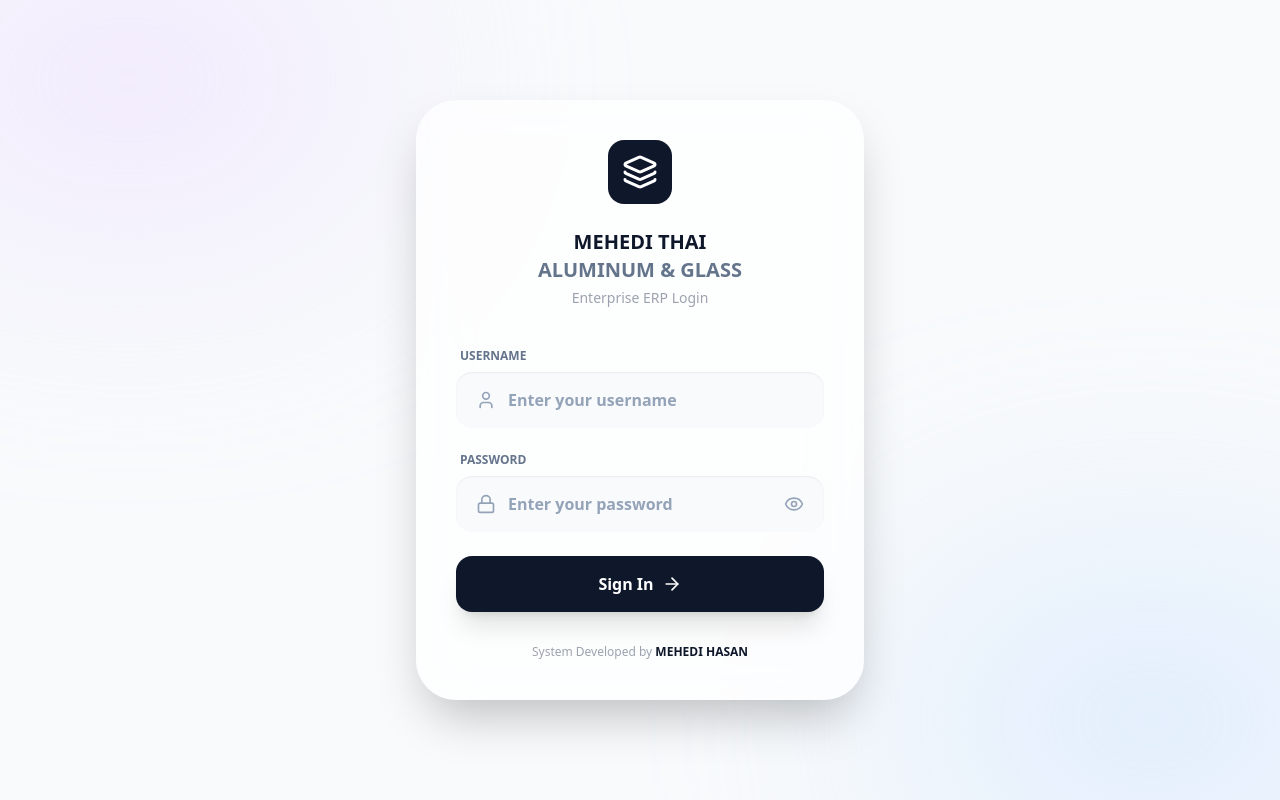
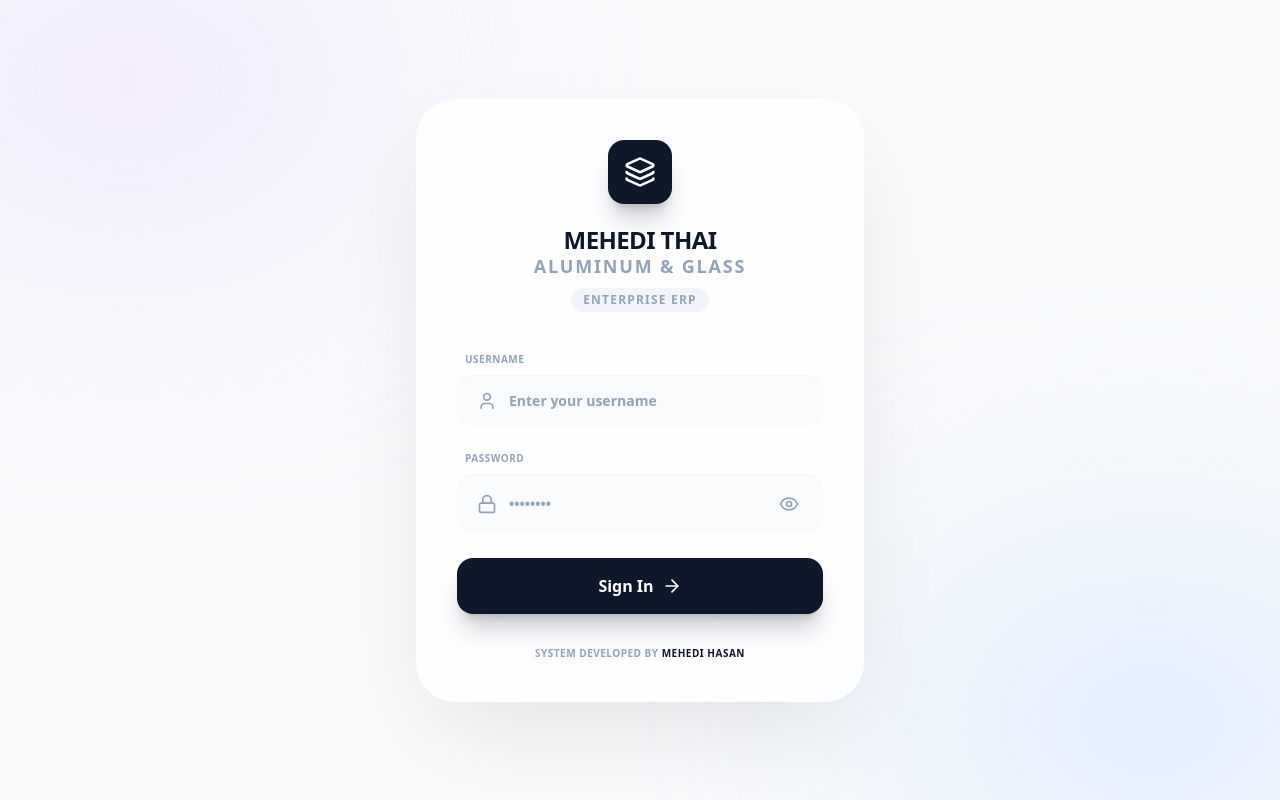
Before and after one commit to Mehedimnm/Mehedi-Thai-Aluminium-Glass, a React (Vite) app: page /login in a window 1280 px wide. Built offline with nearby package versions, Linux system fonts and the light colour scheme.

Commit message:
Dashboard Update

```diff
--- a/src/Login.jsx
+++ b/src/Login.jsx
@@ -18,14 +18,18 @@ const Login = ({ onLogin }) => {
   const [password, setPassword] = useState('');
   const [isLoading, setIsLoading] = useState(false);
   const [toast, setToast] = useState(null);
+
+  // ✅ নতুন স্টেট: পাসওয়ার্ড দেখানো/লুকানো এবং ফোকাস ইফেক্টের জন্য
   const [showPassword, setShowPassword] = useState(false);
   const [focusedField, setFocusedField] = useState(null);
+
   const [errors, setErrors] = useState({ username: false, password: false });
 
   const handleLogin = async (e) => {
     e.preventDefault();
     setToast(null);
 
+    // ভ্যালিডেশন
     const newErrors = {
       username: !username.trim(),
       password: !password.trim()
@@ -40,9 +44,10 @@ const Login = ({ onLogin }) => {
 
     setIsLoading(true);
     try {
-      const res = await axios.post('/login', { username, password });
+      const res = await axios.post('/login', { username, password }); // ✅ Render এর জন্য লিংক ফিক্স করা
+
       if (res.data === 'Success') {
-        setToast({ type: 'success', text: 'Login Successful! Please wait…' });
+        setToast({ type: 'success', text: 'Login Successful! Please wait...' });
         setTimeout(() => onLogin(), 1500);
       } else {
         setToast({ type: 'error', text: 'Incorrect Username or Password!' });
@@ -55,85 +60,81 @@ const Login = ({ onLogin }) => {
     setIsLoading(false);
   };
 
-  // 🔥 BORDERLESS ENTERPRISE INPUT STYLE
-  const inputBaseClass = (error, focused) => `
-    relative flex items-center rounded-2xl px-5 py-4 transition-all duration-300
-    bg-slate-50/90
-    ${
-      error
-        ? 'shadow-[inset_0_0_0_2px_rgba(248,113,113,0.35)]'
-        : focused
-          ? 'shadow-[inset_0_0_0_2px_rgba(15,23,42,0.25)]'
-          : 'shadow-[inset_0_1px_2px_rgba(0,0,0,0.06)]'
-    }
-  `;
+  // 🔥 সুপার মডার্ন ইনপুট স্টাইল জেনারেটর (বর্ডারের বদলে শ্যাডো)
+  const getInputClass = (fieldName) => {
+    const isError = errors[fieldName];
+    const isFocused = focusedField === fieldName;
+
+    return `
+      relative flex items-center w-full rounded-2xl px-5 py-4 transition-all duration-300
+      ${isError
+        ? 'bg-red-50/50 shadow-[inset_0_0_0_2px_rgba(248,113,113,0.3)]'
+        : isFocused
+          ? 'bg-white shadow-[inset_0_0_0_2px_rgba(15,23,42,0.15)] scale-[1.02]'
+          : 'bg-slate-50/80 hover:bg-slate-100 shadow-[inset_0_1px_2px_rgba(0,0,0,0.03)]'
+      }
+    `;
+  };
 
   return (
     <div className="min-h-screen flex items-center justify-center bg-[#f8fafc] relative overflow-hidden font-sans">
 
-      {/* Toast */}
+      {/* --- টোস্ট নোটিফিকেশন --- */}
       <AnimatePresence>
         {toast && (
           <motion.div
             initial={{ opacity: 0, y: -40, x: '-50%' }}
             animate={{ opacity: 1, y: 24, x: '-50%' }}
             exit={{ opacity: 0, y: -40, x: '-50%' }}
-            className="fixed top-0 left-1/2 z-[10000] flex items-center gap-3 bg-white px-6 py-4 rounded-2xl shadow-xl min-w-[320px]"
+            className="fixed top-0 left-1/2 z-[10000] flex items-center gap-3 bg-white px-6 py-4 rounded-2xl shadow-[0_20px_60px_-15px_rgba(0,0,0,0.15)] min-w-[340px]"
           >
-            <div className={`w-10 h-10 rounded-xl flex items-center justify-center ${
-              toast.type === 'success'
-                ? 'bg-emerald-100 text-emerald-600'
-                : toast.type === 'error'
-                  ? 'bg-red-100 text-red-600'
-                  : 'bg-amber-100 text-amber-600'
+            <div className={`w-10 h-10 rounded-xl flex items-center justify-center shrink-0 ${
+              toast.type === 'success' ? 'bg-emerald-100 text-emerald-600' :
+              toast.type === 'error' ? 'bg-red-100 text-red-600' : 'bg-amber-100 text-amber-600'
             }`}>
               {toast.type === 'success' && <CheckCircle className="w-5 h-5" />}
               {toast.type === 'error' && <XCircle className="w-5 h-5" />}
               {toast.type === 'warning' && <AlertTriangle className="w-5 h-5" />}
             </div>
             <div>
-              <p className="font-bold text-slate-800 text-sm">
-                {toast.type === 'success' ? 'Success' : toast.type === 'error' ? 'Error' : 'Warning'}
-              </p>
-              <p className="text-xs text-slate-500">{toast.text}</p>
+              <p className="font-bold text-slate-800 text-sm">{toast.type === 'success' ? 'Success' : toast.type === 'error' ? 'Error' : 'Warning'}</p>
+              <p className="text-xs font-medium text-slate-500 mt-0.5">{toast.text}</p>
             </div>
           </motion.div>
         )}
       </AnimatePresence>
 
-      {/* Background blobs */}
+      {/* ব্যাকগ্রাউন্ড ব্লার ইফেক্ট */}
       <div className="absolute top-[-10%] left-[-10%] w-[40%] h-[40%] bg-purple-200/40 rounded-full blur-[120px]" />
       <div className="absolute bottom-[-10%] right-[-10%] w-[40%] h-[40%] bg-blue-200/40 rounded-full blur-[120px]" />
 
-      {/* Card */}
+      {/* --- মেইন লগিন কার্ড --- */}
       <motion.div
         initial={{ opacity: 0, scale: 0.96 }}
         animate={{ opacity: 1, scale: 1 }}
-        transition={{ duration: 0.45 }}
-        className="bg-white/70 backdrop-blur-xl p-10 rounded-[40px] shadow-2xl w-full max-w-md z-10"
+        transition={{ duration: 0.45, ease: "easeOut" }}
+        className="bg-white/80 backdrop-blur-2xl p-10 rounded-[40px] shadow-[0_40px_100px_-20px_rgba(0,0,0,0.1)] w-full max-w-md z-10 border border-white/60"
       >
-        {/* Header */}
+        {/* হেডার */}
         <div className="text-center mb-10">
-          <div className="w-16 h-16 bg-slate-900 rounded-2xl flex items-center justify-center mx-auto mb-6">
-            <Layers className="w-9 h-9 text-white" />
+          <div className="w-16 h-16 bg-slate-900 rounded-2xl flex items-center justify-center mx-auto mb-6 shadow-xl shadow-slate-900/20 transform hover:scale-110 transition-transform duration-300">
+            <Layers className="w-8 h-8 text-white" />
           </div>
-          <h1 className="text-xl font-black text-slate-900 uppercase">
+          <h1 className="text-2xl font-black text-slate-900 uppercase tracking-tight leading-none">
             MEHEDI THAI <br />
-            <span className="text-slate-500">ALUMINUM & GLASS</span>
+            <span className="text-slate-400 text-lg font-bold tracking-widest">ALUMINUM & GLASS</span>
           </h1>
-          <p className="text-gray-400 text-sm mt-1">Enterprise ERP Login</p>
+          <p className="text-slate-400 text-xs font-bold mt-2 uppercase tracking-widest bg-slate-100 inline-block px-3 py-1 rounded-full">Enterprise ERP</p>
         </div>
 
         <form onSubmit={handleLogin} className="space-y-6">
 
-          {/* Username */}
+          {/* ইউজারনেম ইনপুট */}
           <div>
-            <label className="block text-xs font-bold text-slate-500 uppercase mb-2 ml-1">
-              Username
-            </label>
-            <div className={inputBaseClass(errors.username, focusedField === 'username')}>
-              <User className={`w-5 h-5 mr-3 ${
-                errors.username ? 'text-red-400' : focusedField === 'username' ? 'text-slate-700' : 'text-slate-400'
+            <label className="block text-[10px] font-bold text-slate-400 uppercase mb-2 ml-2 tracking-wider">Username</label>
+            <div className={getInputClass('username')}>
+              <User className={`w-5 h-5 mr-3 transition-colors ${
+                errors.username ? 'text-red-400' : focusedField === 'username' ? 'text-slate-900' : 'text-slate-400'
               }`} />
               <input
                 type="text"
@@ -142,45 +143,44 @@ const Login = ({ onLogin }) => {
                 onChange={(e) => setUsername(e.target.value)}
                 onFocus={() => setFocusedField('username')}
                 onBlur={() => setFocusedField(null)}
-                className="flex-1 bg-transparent outline-none font-semibold text-slate-800 placeholder-slate-400"
+                className="flex-1 bg-transparent outline-none font-bold text-slate-800 placeholder-slate-400 text-sm h-full"
               />
-              {errors.username && <AlertTriangle className="w-5 h-5 text-red-400 ml-2" />}
+              {errors.username && <AlertTriangle className="w-5 h-5 text-red-400 animate-pulse ml-2" />}
             </div>
           </div>
 
-          {/* Password */}
+          {/* পাসওয়ার্ড ইনপুট (Eye Icon সহ) */}
           <div>
-            <label className="block text-xs font-bold text-slate-500 uppercase mb-2 ml-1">
-              Password
-            </label>
-            <div className={inputBaseClass(errors.password, focusedField === 'password')}>
-              <Lock className={`w-5 h-5 mr-3 ${
-                errors.password ? 'text-red-400' : focusedField === 'password' ? 'text-slate-700' : 'text-slate-400'
+            <label className="block text-[10px] font-bold text-slate-400 uppercase mb-2 ml-2 tracking-wider">Password</label>
+            <div className={getInputClass('password')}>
+              <Lock className={`w-5 h-5 mr-3 transition-colors ${
+                errors.password ? 'text-red-400' : focusedField === 'password' ? 'text-slate-900' : 'text-slate-400'
               }`} />
               <input
                 type={showPassword ? 'text' : 'password'}
-                placeholder="Enter your password"
+                placeholder="••••••••"
                 value={password}
                 onChange={(e) => setPassword(e.target.value)}
                 onFocus={() => setFocusedField('password')}
                 onBlur={() => setFocusedField(null)}
-                className="flex-1 bg-transparent outline-none font-semibold text-slate-800 placeholder-slate-400"
+                className="flex-1 bg-transparent outline-none font-bold text-slate-800 placeholder-slate-400 text-sm h-full"
               />
+              {/* পাসওয়ার্ড টগল বাটন */}
               <button
                 type="button"
                 onClick={() => setShowPassword(!showPassword)}
-                className="ml-3 text-slate-400 hover:text-slate-600"
+                className="ml-2 p-1 text-slate-400 hover:text-slate-600 transition-colors focus:outline-none"
               >
                 {showPassword ? <EyeOff className="w-5 h-5" /> : <Eye className="w-5 h-5" />}
               </button>
             </div>
           </div>
 
-          {/* Button */}
+          {/* লগিন বাটন */}
           <button
             type="submit"
             disabled={isLoading}
-            className="w-full bg-slate-900 hover:bg-slate-800 text-white font-bold py-4 rounded-2xl shadow-xl transition active:scale-[0.98]"
+            className="w-full bg-slate-900 hover:bg-slate-800 text-white font-bold py-4 rounded-2xl shadow-xl shadow-slate-900/20 transition-all active:scale-[0.98] mt-4"
           >
             {isLoading ? (
               <div className="w-6 h-6 border-2 border-white/30 border-t-white rounded-full animate-spin mx-auto" />
@@ -192,8 +192,8 @@ const Login = ({ onLogin }) => {
           </button>
         </form>
 
-        <p className="text-xs text-center text-gray-400 mt-8">
-          System Developed by <span className="font-bold text-slate-900">MEHEDI HASAN</span>
+        <p className="text-[10px] text-center text-slate-400 font-bold mt-8 uppercase tracking-wider">
+          System Developed by <span className="text-slate-900">MEHEDI HASAN</span>
         </p>
       </motion.div>
     </div>
```
